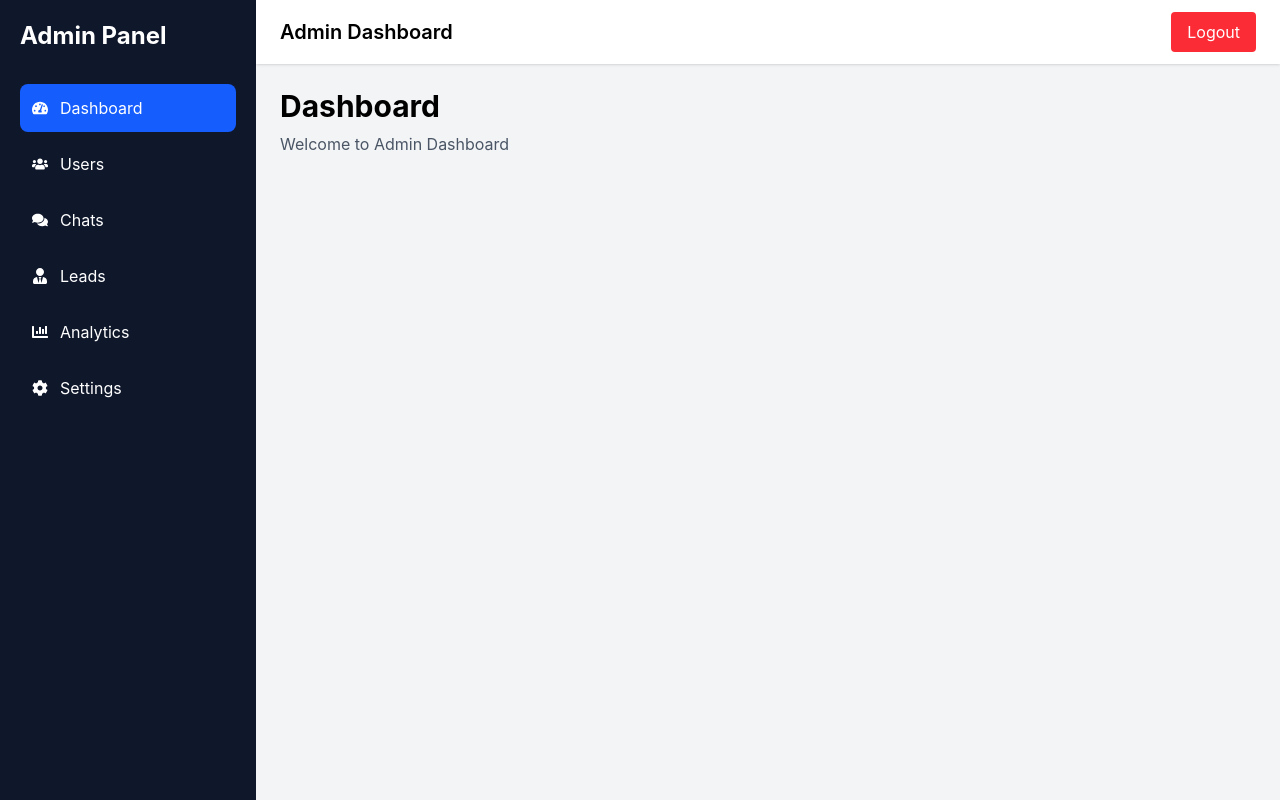
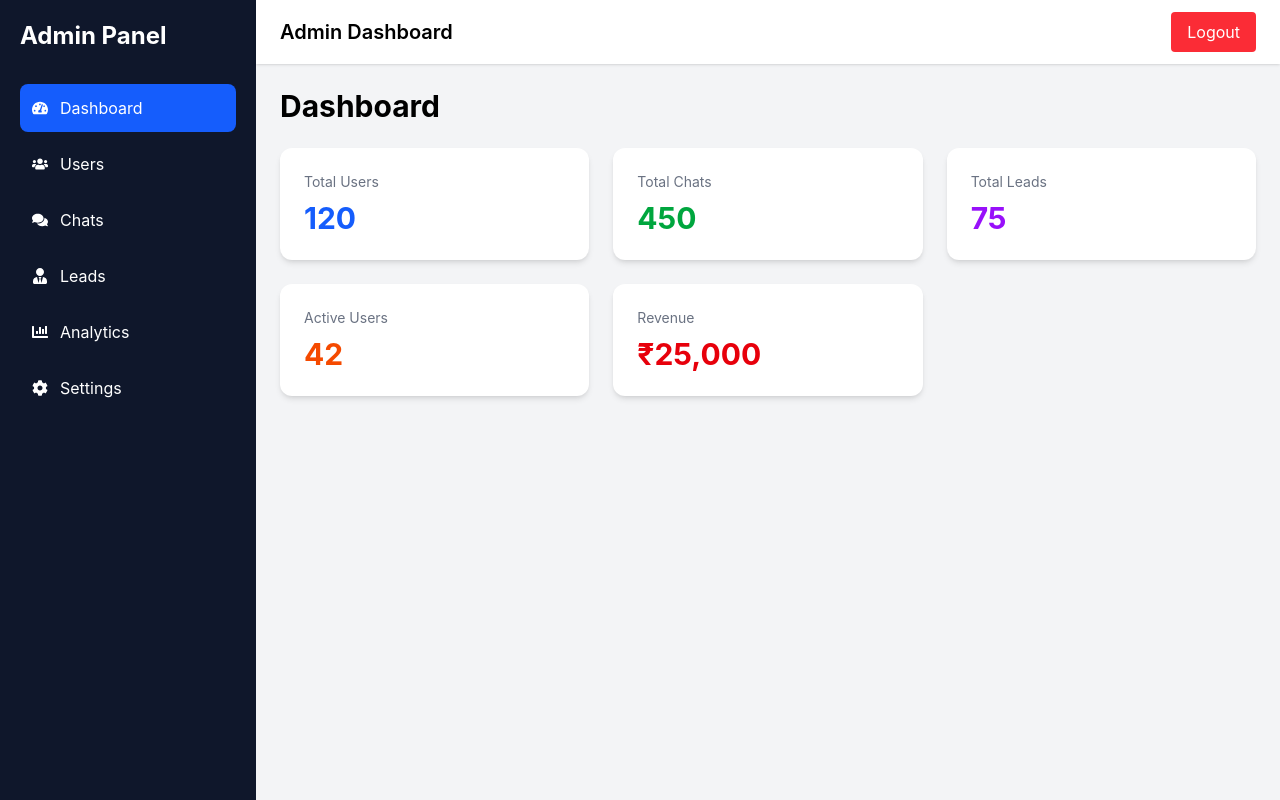
Before and after one commit to Quadra-Technologies/ai-customer-support-chatbot, a React app in the folder frontend/: page /admin in a window 1280 px wide. Built offline with nearby package versions, Linux system fonts and the light colour scheme; the HTML template or start-up script is replaced by a standard one.

Commit message:
Added dashboard statistics cards

```diff
--- a/frontend/src/admin/components/StatCard/StatCard.jsx
+++ b/frontend/src/admin/components/StatCard/StatCard.jsx
@@ -0,0 +1,15 @@
+const StatCard = ({ title, value, color }) => {
+  return (
+    <div className="bg-white p-6 rounded-xl shadow-md">
+      <h3 className="text-gray-500 text-sm">
+        {title}
+      </h3>
+
+      <h2 className={`text-3xl font-bold mt-2 ${color}`}>
+        {value}
+      </h2>
+    </div>
+  );
+};
+
+export default StatCard;
--- a/frontend/src/admin/pages/Dashboard/Dashboard.jsx
+++ b/frontend/src/admin/pages/Dashboard/Dashboard.jsx
@@ -1,13 +1,50 @@
+import StatCard from "../../components/StatCard/StatCard";
+
 const Dashboard = () => {
+  const stats = [
+    {
+      title: "Total Users",
+      value: "120",
+      color: "text-blue-600",
+    },
+    {
+      title: "Total Chats",
+      value: "450",
+      color: "text-green-600",
+    },
+    {
+      title: "Total Leads",
+      value: "75",
+      color: "text-purple-600",
+    },
+    {
+      title: "Active Users",
+      value: "42",
+      color: "text-orange-600",
+    },
+    {
+      title: "Revenue",
+      value: "₹25,000",
+      color: "text-red-600",
+    },
+  ];
+
   return (
     <div>
-      <h1 className="text-3xl font-bold">
+      <h1 className="text-3xl font-bold mb-6">
         Dashboard
       </h1>
 
-      <p className="mt-2 text-gray-600">
-        Welcome to Admin Dashboard
-      </p>
+      <div className="grid grid-cols-1 md:grid-cols-2 lg:grid-cols-3 gap-6">
+        {stats.map((stat, index) => (
+          <StatCard
+            key={index}
+            title={stat.title}
+            value={stat.value}
+            color={stat.color}
+          />
+        ))}
+      </div>
     </div>
   );
 };
```
